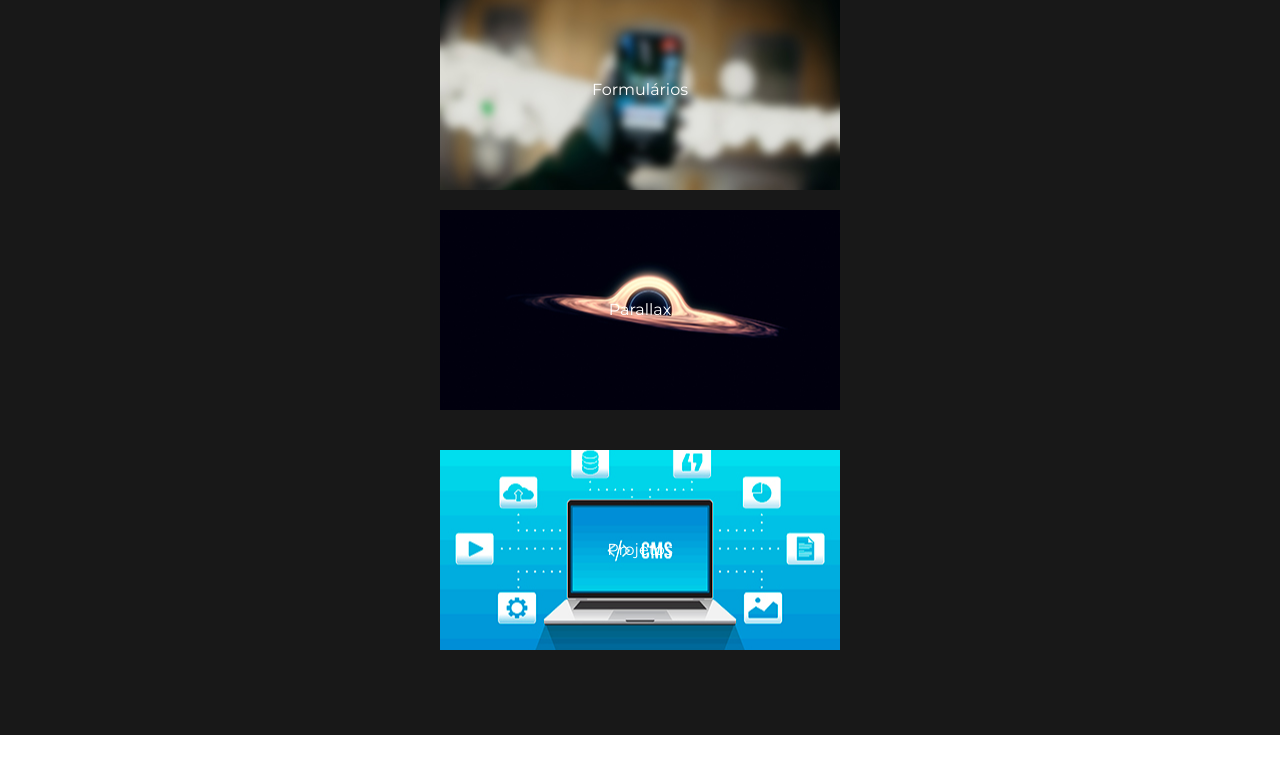
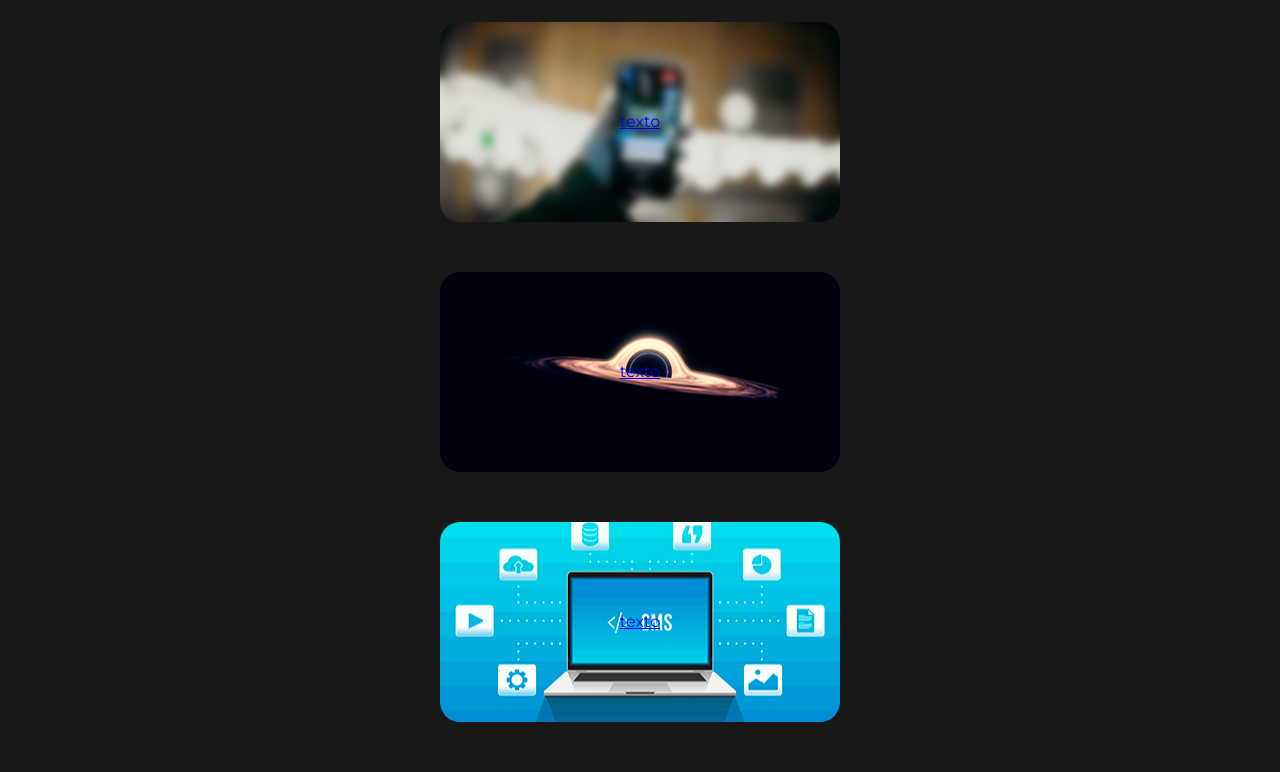
Before and after one commit to FelCastilho/felipe-castilho, a plain HTML site: page Portfolio.html in a window 1280 px wide. Shown: the part 130-902 px from the top of the page. Before the commit the page ends 865 px from the top, so only its background shows below. Drawn offline with Linux system fonts and the light colour scheme.

Commit message:
Ajustes no site

```diff
--- a/Portfolio.html
+++ b/Portfolio.html
@@ -27,23 +27,31 @@
 
             <div class="cards">
 
-                <a href="logins.html">
+
+                    <a href="#">
                         <div id="telas-login">
-                        <p>Formulários</p>
+                            <p>texto</p>
                         </div>
                     </a>
 
-                <a href="parallax.html">
+
+
+                    <a href="#">
                         <div id="sites-parallax">
-                        <p>Parallax</p>
+                            <p>texto</p>
                         </div>
                     </a>
 
-                <a href="projetos.html">
-                    <div id="sites-projetos">
-                        <p>Projetos</p>
+
+
+
+                        <a href="#">
+                            <div id="sites-projetos" >
+                                <p>texto</p>
                             </div>
                         </a>
+
+
 
             </div>
 
--- a/estilos/portfolio-media-query.css
+++ b/estilos/portfolio-media-query.css
@@ -21,4 +21,21 @@
         padding: 1%;
     }
 
+    #dev-web{
+        display: flex;
+        flex-direction: row;
+    }
+    #telas-login{
+        width: 100%;
+    }
+
+    #parallax{
+
+    }
+
+    #sites-projetos{
+
+    }
+
+
 }
--- a/estilos/portfolio.css
+++ b/estilos/portfolio.css
@@ -5,6 +5,7 @@
 *{
     margin: 0;
     padding: 0;
+
     font-family: var(--font-padrão);
 }
 
@@ -17,78 +18,62 @@ header{
     padding: 2%;
 }
 
-main h1{
-    padding-top: 20px;
+body, html{
+   background-color:  #181818;
+}
+
+main{
+    position: relative;
+}
+
+main > h1{
+    margin-top: 30px ;
+    color: white;
     text-align: center;
-    position: relative;
-    height: 100vh;
-    background-color: #181818;
-    color: white;
+}
+
+div > p{
+    text-align: center;
+    line-height: 200px;
 }
 
 .cards{
-    width: 50%;
+    /*Responsividade e posição*/
+    max-width: 80%;
+    min-width: 400px;
+
+    position: absolute;
+    top: 90%;
+    left: 50%;
+
+    transform: translate(-50%, -1%);
 }
 
 #telas-login{
-    margin-top: 20px;
-    height: 25vh;
-    width: 60vw;
-    border-radius: 15px;
+    margin-top: 50px ;
+    margin-bottom: 50px ;
+    border-radius: 20px;
 
     background: url(../images/telalogin.jpg) no-repeat;
     background-position: center;
-    color: white;
-    text-align: center;
-    line-height: 200px;
-
-    position: absolute;
-    top: 25%;
-    left: 50%;
-
-    transform: translate(-50%, -50%);
 
 }
 
 #sites-parallax{
-
-    height: 25vh;
-    width: 60vw;
-    border-radius: 15px;
+    margin-bottom: 50px ;
+    border-radius: 20px;
 
     background: url(../images/blackhole.jpg) no-repeat;
     background-position: center;
-    color: white;
-    text-align: center;
-    line-height: 200px;
 
-    position: absolute;
-    top: 55%;
-    left: 50%;
 
-    transform: translate(-50%, -50%);
 }
 
 #sites-projetos{
-    height: 25vh;
-    width: 60vw;
-    border-radius: 15px;
+    margin-bottom: 50px ;
+    border-radius: 20px;
 
     background: url(../images/projects.jpg) no-repeat;
     background-position: center;
-    color: white;
-    text-align: center;
-    line-height: 200px;
-
-    position: absolute;
-    top: 85%;
-    left: 50%;
-
-    transform: translate(-50%, -50%);
-}
-
-@media screen and (min-width: 780px) and (max-width: 992px) {
-
-
 
 }
```
Lines whose indentation alone changed are shown as unchanged.
